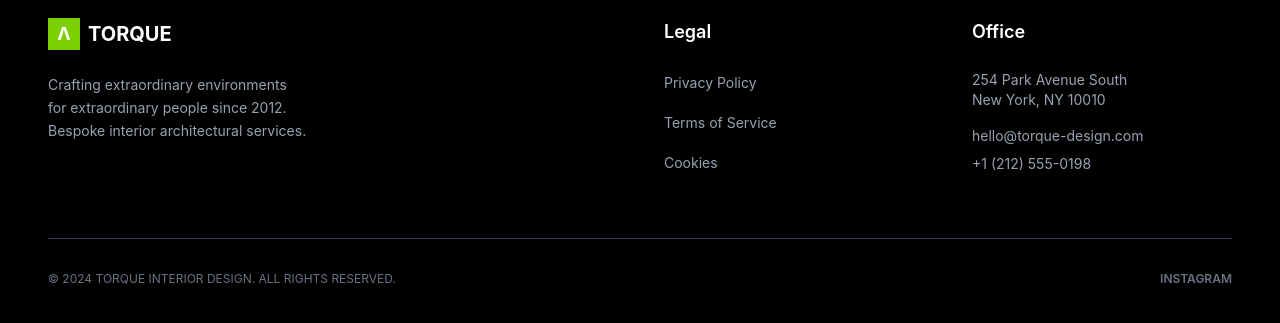
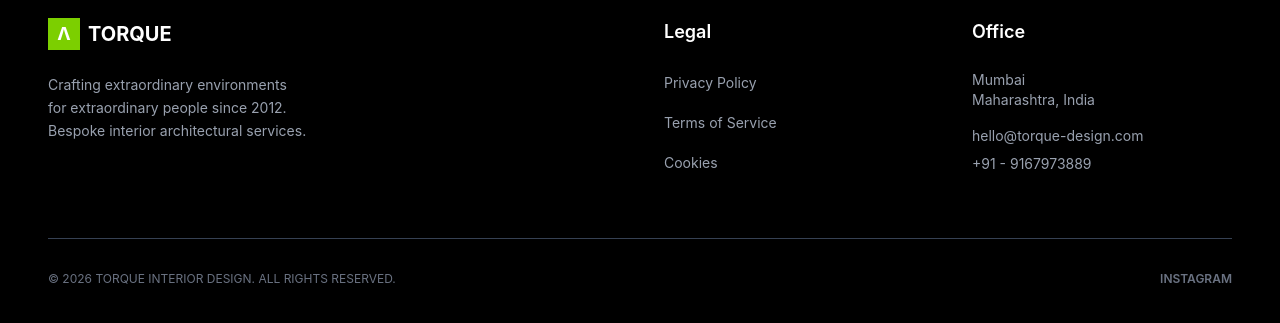
Before and after one commit to KAMBLECHIRAG/Torque-Interiors, a React (Vite) app: page /Torque-Interiors/contactUsPage in a window 1280 px wide. Shown: the part 954-1277 px from the top of the page. Built offline with nearby package versions, Linux system fonts and the light colour scheme.

Commit message:
made changes in footer

```diff
--- a/src/Components/footer.tsx
+++ b/src/Components/footer.tsx
@@ -1,6 +1,10 @@
 import React from "react";
 
 const Footer: React.FC = () => {
+  function getCurrentYear() {
+    return new Date().getFullYear();
+  }
+
   return (
     <footer className="bg-black text-gray-300 font-sans py-16 px-6 lg:px-12">
       {/* Top section of the footer with columns */}
@@ -21,9 +25,7 @@ const Footer: React.FC = () => {
         </div>
 
         {/* Column 2: Explore Links */}
-        <div>
-
-        </div>
+        <div></div>
 
         {/* Column 3: Legal Links */}
         <div>
@@ -60,19 +62,19 @@ const Footer: React.FC = () => {
         <div>
           <h3 className="text-lg font-semibold text-white mb-6">Office</h3>
           <p className="text-sm text-gray-400 mb-4">
-            254 Park Avenue South
+            Mumbai
             <br />
-            New York, NY 10010
+            Maharashtra, India
           </p>
           <p className="text-sm text-gray-400 mb-2">hello@torque-design.com</p>
-          <p className="text-sm text-gray-400">+1 (212) 555-0198</p>
+          <p className="text-sm text-gray-400">+91 - 9167973889</p>
         </div>
       </div>
 
       {/* Bottom section of the footer: Copyright and Social Links */}
       <div className="container mx-auto flex flex-col md:flex-row items-center justify-between pt-8">
         <p className="text-xs text-gray-500 mb-4 md:mb-0">
-          © 2024 TORQUE INTERIOR DESIGN. ALL RIGHTS RESERVED.
+          © {getCurrentYear()} TORQUE INTERIOR DESIGN. ALL RIGHTS RESERVED.
         </p>
         <div className="flex space-x-6">
           <a
```
Also changed, not shown: 1 other file (tests, documents, lock files or other folders).
